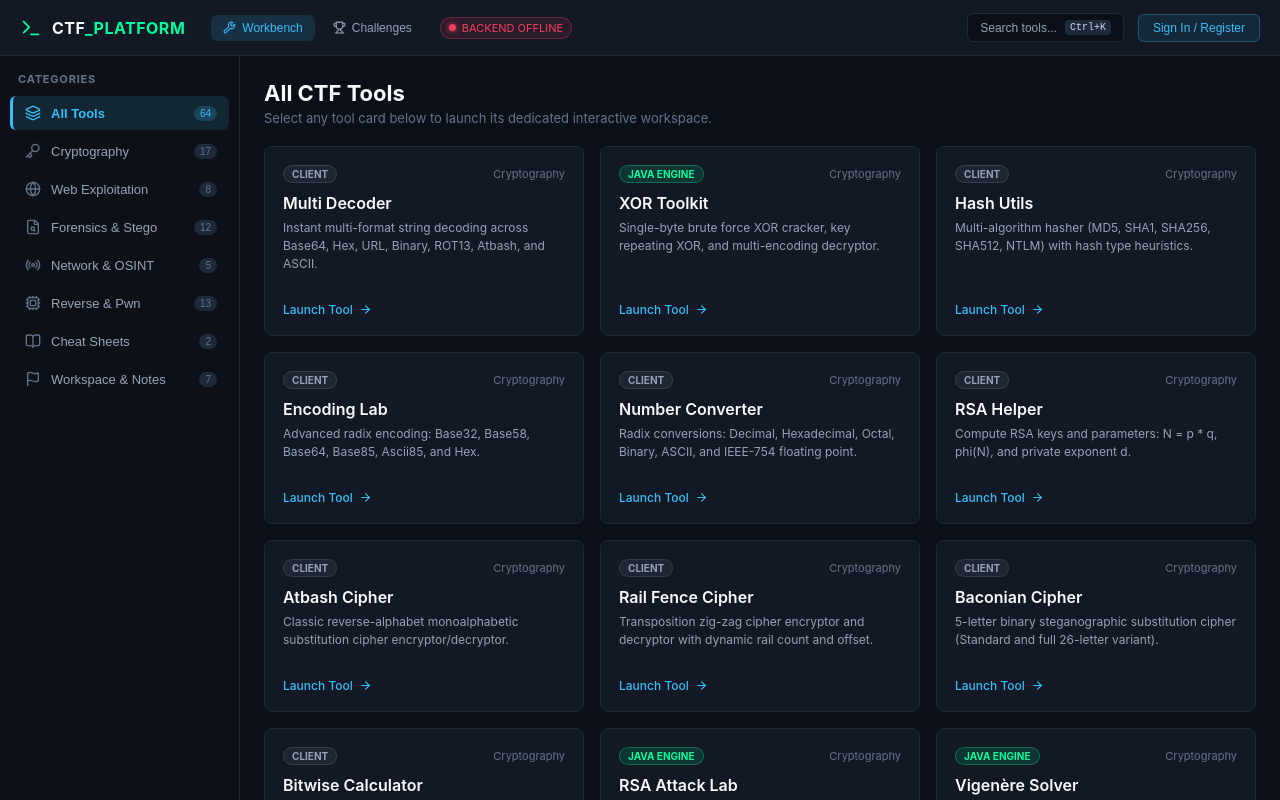
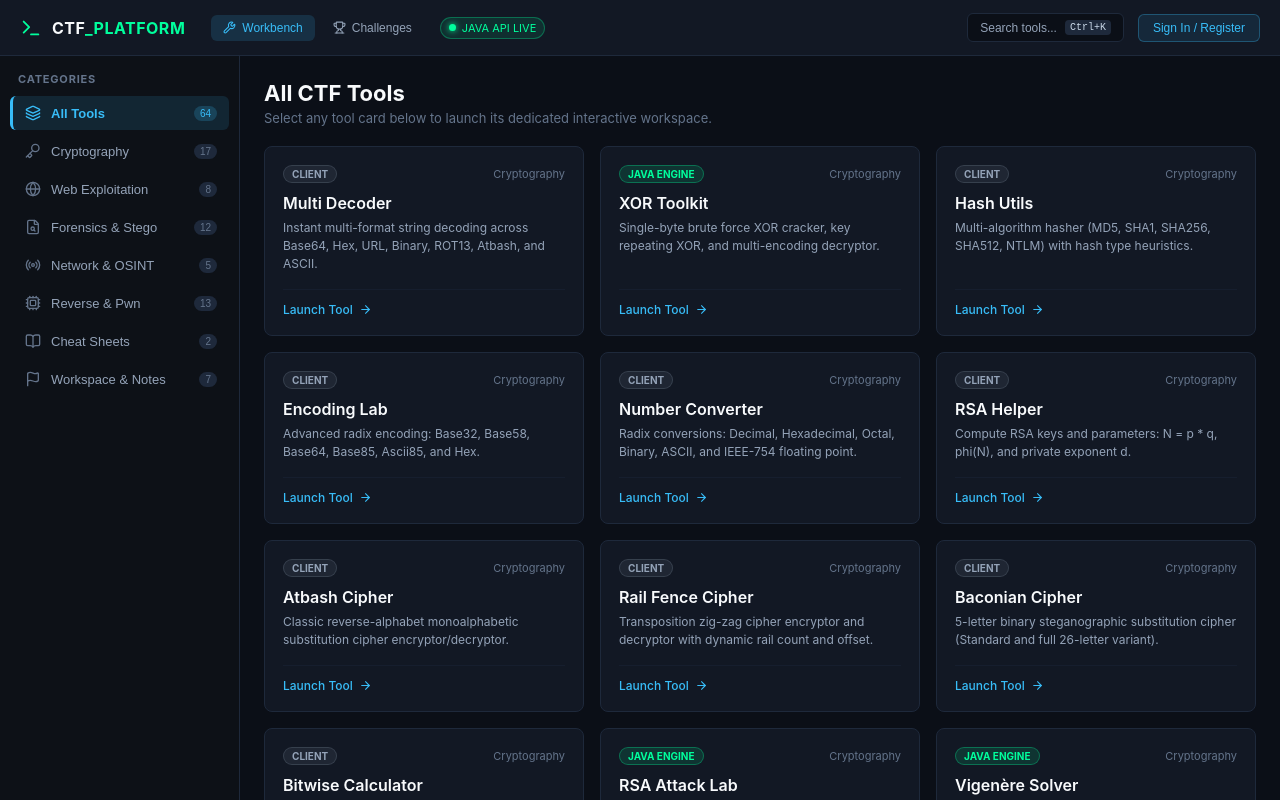
Before and after one commit to faiyaaz01/ctf_fe, a React (Vite) app: page / in a window 1280 px wide. Shown: the top 800 px of the page. Built offline with nearby package versions, Linux system fonts and the light colour scheme; no server answers.

Commit message:
"perf: add AppContext bootstrap call and lazy on-demand API loading for tools"

```diff
--- a/src/App.jsx
+++ b/src/App.jsx
@@ -2,6 +2,7 @@ import { useState } from 'react';
 import Navbar from './components/layout/Navbar';
 import Sidebar from './components/layout/Sidebar';
 import { AuthProvider } from './context/AuthContext';
+import { AppProvider } from './context/AppContext';
 import LoginPage from './pages/LoginPage';
 import RegisterPage from './pages/RegisterPage';
 import ChallengesPage from './pages/ChallengesPage';
@@ -49,7 +50,8 @@ function App() {
 
   return (
     <AuthProvider>
-      <div style={{ minHeight: '100vh', background: '#0b0f17', color: '#e2e8f0', display: 'flex', flexDirection: 'column' }}>
+      <AppProvider>
+        <div style={{ minHeight: '100vh', background: '#0b0f17', color: '#e2e8f0', display: 'flex', flexDirection: 'column' }}>
         <Navbar
           onOpenPalette={() => setPaletteOpen(true)}
           onOpenAuth={() => setActiveView('auth')}
@@ -151,7 +153,8 @@ function App() {
           }}
         />
       </div>
-    </AuthProvider>
+    </AppProvider>
+  </AuthProvider>
   );
 }
 
--- a/src/components/layout/Navbar.jsx
+++ b/src/components/layout/Navbar.jsx
@@ -1,25 +1,10 @@
-import { useState, useEffect } from 'react';
 import { Terminal, Shield, LogOut, User as UserIcon, Trophy, Wrench } from 'lucide-react';
 import { useAuth } from '../../context/AuthContext';
-import api from '../../services/api';
+import { useApp } from '../../context/AppContext';
 
 export default function Navbar({ onOpenPalette, onOpenAuth, onOpenChallenges, onOpenTools, activeView }) {
   const { user, logout, isAuthenticated } = useAuth();
-  const [backendOnline, setBackendOnline] = useState(false);
-
-  useEffect(() => {
-    const checkHealth = async () => {
-      try {
-        await api.get('/challenges', { timeout: 3000 });
-        setBackendOnline(true);
-      } catch {
-        setBackendOnline(false);
-      }
-    };
-    checkHealth();
-    const interval = setInterval(checkHealth, 15000);
-    return () => clearInterval(interval);
-  }, []);
+  const { backendOnline } = useApp();
 
   return (
     <header style={{
--- /dev/null
+++ b/src/context/AppContext.jsx
@@ -0,0 +1,58 @@
+import { createContext, useContext, useState, useEffect } from 'react';
+import api from '../services/api';
+
+const AppContext = createContext(null);
+
+export function AppProvider({ children }) {
+  const [backendOnline, setBackendOnline] = useState(false);
+  const [bootstrapLoaded, setBootstrapLoaded] = useState(false);
+  const [announcements, setAnnouncements] = useState([]);
+
+  // Single startup bootstrap call: checks health & gets public platform metadata ONCE
+  useEffect(() => {
+    let mounted = true;
+    const bootstrap = async () => {
+      try {
+        const [annRes] = await Promise.all([
+          api.get('/announcements', { timeout: 3500 }).catch(() => ({ data: [] }))
+        ]);
+        if (!mounted) return;
+        setBackendOnline(true);
+        setAnnouncements(annRes.data || []);
+      } catch {
+        if (mounted) setBackendOnline(false);
+      } finally {
+        if (mounted) setBootstrapLoaded(true);
+      }
+    };
+
+    bootstrap();
+
+    // Gentle heartbeat every 45s (prevents excessive polling)
+    const timer = setInterval(async () => {
+      try {
+        await api.get('/announcements', { timeout: 3000 });
+        if (mounted) setBackendOnline(true);
+      } catch {
+        if (mounted) setBackendOnline(false);
+      }
+    }, 45000);
+
+    return () => {
+      mounted = false;
+      clearInterval(timer);
+    };
+  }, []);
+
+  return (
+    <AppContext.Provider value={{ backendOnline, bootstrapLoaded, announcements }}>
+      {children}
+    </AppContext.Provider>
+  );
+}
+
+export function useApp() {
+  const ctx = useContext(AppContext);
+  if (!ctx) throw new Error('useApp must be used within AppProvider');
+  return ctx;
+}
```
